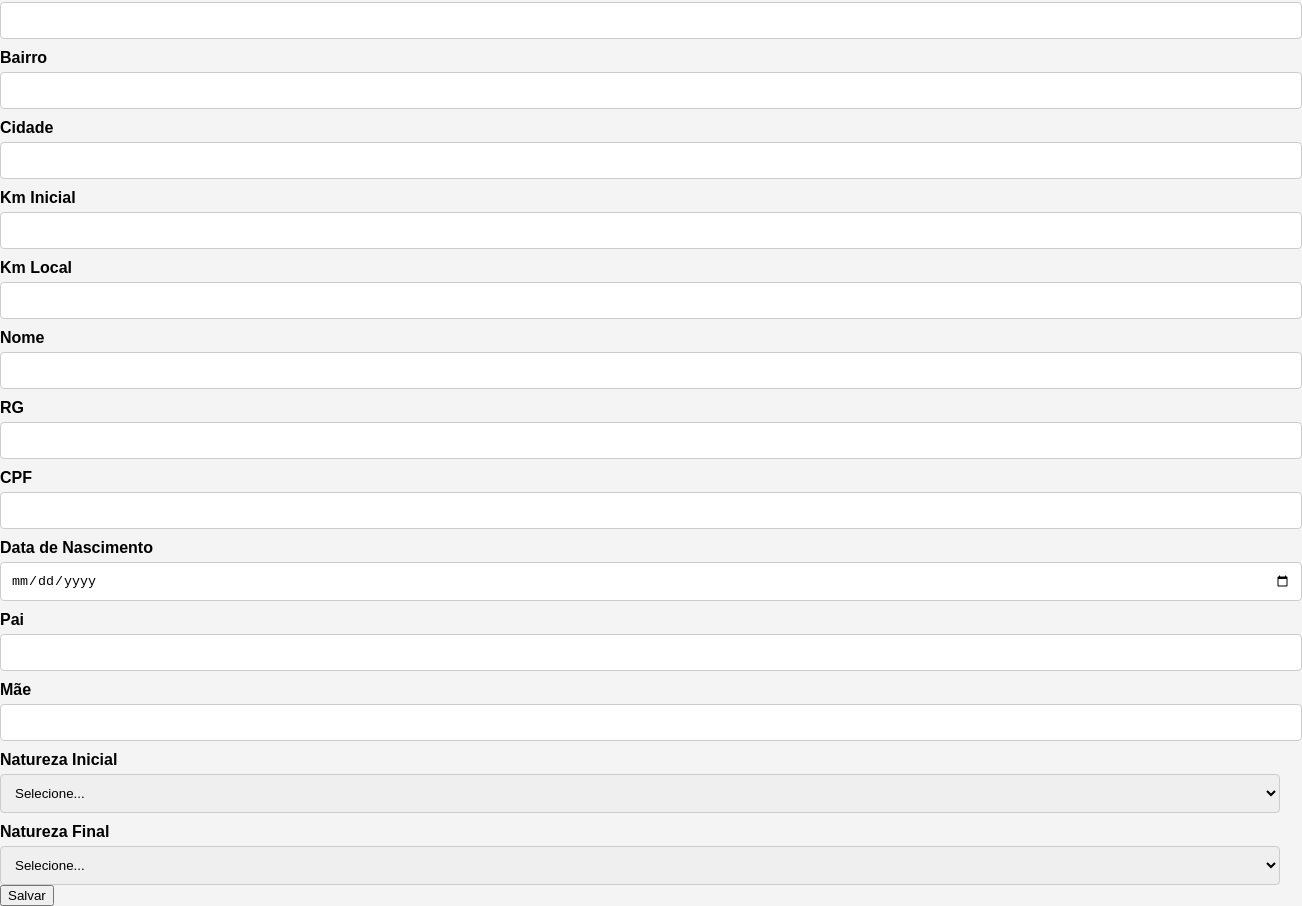
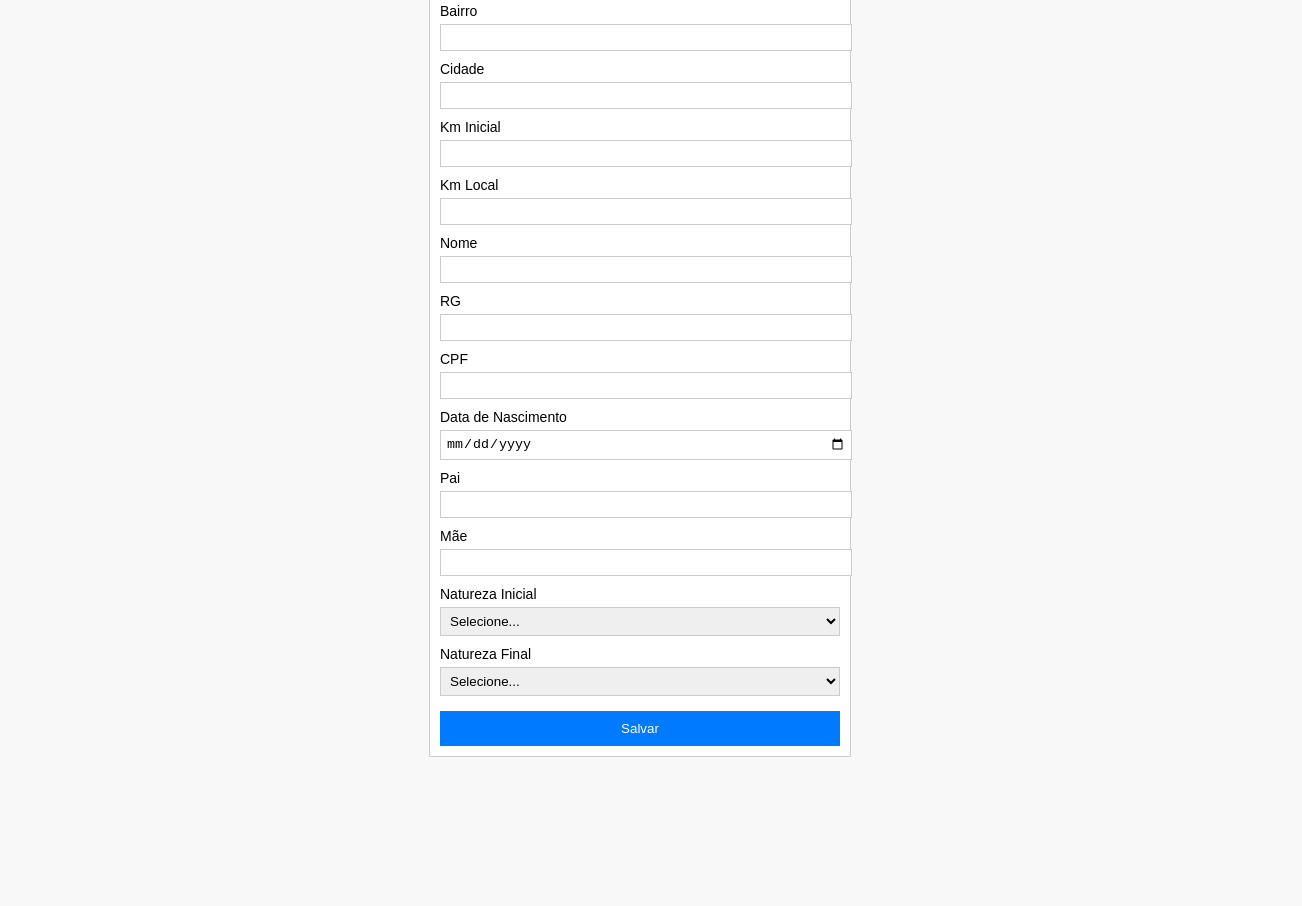
Before and after one commit to GabrielBR90/testetal-o, a plain HTML site: page index.html in a window 1280 px wide. Shown: the part 376-1282 px from the top of the page, 1302 px wide, since content can reach past the window. After the commit the page ends 1153 px from the top, so only its background shows below. Drawn offline with Linux system fonts and the light colour scheme.

Commit message:
styles.css

```diff
--- a/styles.css
+++ b/styles.css
@@ -1,40 +1,45 @@
 body {
     font-family: Arial, sans-serif;
-    margin: 0;
-    padding: 0;
-    background-color: #f4f4f4;
+    margin: 20px;
+    background-color: #f8f8f8;
 }
 
-.container {
-    width: 90%;
-    max-width: 600px;
-    background: #fff;
-    margin: 20px auto;
-    padding: 20px;
-    border-radius: 8px;
-    box-shadow: 0 0 10px rgba(0, 0, 0, 0.1);
+form {
+    max-width: 400px;
+    margin: auto;
+    padding: 10px;
+    background: white;
+    border: 1px solid #ccc;
 }
 
 h2 {
     text-align: center;
+    font-size: 18px;
 }
 
 label {
-    font-weight: bold;
     display: block;
     margin-top: 10px;
+    font-size: 14px;
 }
 
 input, select {
     width: 100%;
-    padding: 10px;
+    padding: 5px;
     margin-top: 5px;
     border: 1px solid #ccc;
-    border-radius: 4px;
 }
 
-@media (max-width: 600px) {
-    .container {
-        width: 95%;
-    }
+button {
+    margin-top: 15px;
+    width: 100%;
+    padding: 10px;
+    background: #007bff;
+    color: white;
+    border: none;
+    cursor: pointer;
 }
+
+button:hover {
+    background: #0056b3;
+}
```
